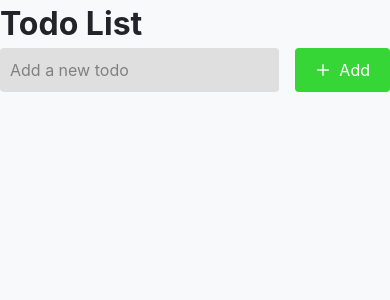
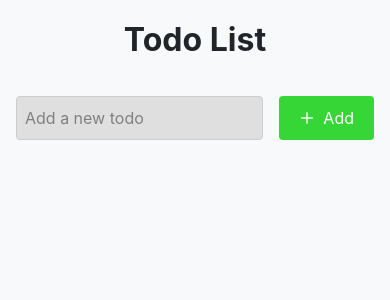
Before and after one commit to hsilv/TechnicalTest, a React (Vite) app in the folder frontend/: page / in a window 390 px wide. Shown: the top 300 px of the page. Built offline with nearby package versions, Linux system fonts and the light colour scheme.

Commit message:
[fix/frontend]: todoInput responsive and make TodoTemplate

```diff
--- a/frontend/src/components/organisms/TodoInput/TodoInput.module.scss
+++ b/frontend/src/components/organisms/TodoInput/TodoInput.module.scss
@@ -1,4 +1,4 @@
-$todoInputBreakpoint: 314px;
+$todoInputBreakpoint: 250px;
 $todoInputBackgroundColor: rgb(223, 223, 223);
 $todoInputPlaceholderColor: gray;
 
@@ -11,7 +11,7 @@ $todoInputPlaceholderColor: gray;
   flex-wrap: wrap;
 
   @media screen and (max-width: $todoInputBreakpoint) {
-    flex-direction: column;
+    flex-direction: column !important;
   }
 }
 
@@ -20,7 +20,7 @@ $todoInputPlaceholderColor: gray;
   background-color: $todoInputBackgroundColor;
   border: none;
   transition: 0.3s ease transform;
-
+  width: 100%;
   &::placeholder {
     color: $todoInputPlaceholderColor;
   }
@@ -36,6 +36,11 @@ $todoInputPlaceholderColor: gray;
   background-color: rgb(53, 214, 53);
   color: white;
 
+  svg {
+    min-width: 16px;
+    min-height: 16px;
+  }
+
   @media screen and (max-width: $todoInputBreakpoint) {
     flex: 1;
     display: flex;
--- a/frontend/src/components/organisms/TodoList/TodoList.tsx
+++ b/frontend/src/components/organisms/TodoList/TodoList.tsx
@@ -1,4 +1,5 @@
 import React from "react";
+import classNames from "classnames";
 import { TodoItem } from "@organisms/TodoItem";
 import styles from "./TodoList.module.scss";
 import { TodoListProps } from "./types";
@@ -8,9 +9,10 @@ const TodoList: React.FC<TodoListProps> = ({
   onCompleteTodo,
   onDeleteTodo,
   onEditTodo,
+  className = "",
 }) => {
   return (
-    <div className={styles.todoListContainer}>
+    <div className={classNames(styles.todoListContainer, className)}>
       <div className={styles.todoItems}>
         {todos.map((todo) => (
           <TodoItem
--- a/frontend/src/components/organisms/TodoList/types.tsx
+++ b/frontend/src/components/organisms/TodoList/types.tsx
@@ -5,4 +5,5 @@ export interface TodoListProps {
   onCompleteTodo: (id: number) => void;
   onDeleteTodo: (id: number) => void;
   onEditTodo: (id: number, newText: string) => void;
+  className?: string;
 }
--- a/frontend/src/components/templates/TodoTemplate/TodoTemplate.module.scss
+++ b/frontend/src/components/templates/TodoTemplate/TodoTemplate.module.scss
@@ -1,2 +1,53 @@
 .todoTemplateContainer {
+  display: flex;
+  flex-direction: column;
+  padding-inline: 16px;
+  row-gap: 16px;
+  overflow: hidden;
+  max-height: 100vh;
 }
+
+.todoHeading {
+  text-align: center;
+  padding: 16px;
+}
+
+.todoList {
+  overflow-y: auto;
+  overflow-x: hidden;
+  margin-bottom: 16px;
+
+  &::-webkit-scrollbar {
+    width: 12px;
+  }
+
+  &::-webkit-scrollbar-track {
+    background: #f7f7f7;
+    border-radius: 10px;
+    margin-inline: 20px;
+  }
+
+  &::-webkit-scrollbar-thumb {
+    background: #888;
+    border-radius: 10px;
+  }
+
+  &::-webkit-scrollbar-thumb:hover {
+    background: #555;
+  }
+}
+
+.todoInput {
+  display: flex;
+  flex-direction: row;
+  flex: 1;
+  min-width: 0;
+
+  input {
+    flex: 1;
+    padding: 8px;
+    border: 1px solid #ccc;
+    border-radius: 4px;
+    font-size: 16px;
+  }
+}
--- a/frontend/src/components/templates/TodoTemplate/TodoTemplate.tsx
+++ b/frontend/src/components/templates/TodoTemplate/TodoTemplate.tsx
@@ -10,13 +10,16 @@ const TodoTemplate: React.FC = () => {
 
   return (
     <div className={styles.todoTemplateContainer}>
-      <Heading level="h1">Todo List</Heading>
-      <TodoInput onAddTodo={addTodo} />
+      <Heading level="h1" className={styles.todoHeading}>
+        Todo List
+      </Heading>
+      <TodoInput onAddTodo={addTodo} className={styles.todoInput} />
       <TodoList
         todos={todos}
         onCompleteTodo={completeTodo}
         onDeleteTodo={deleteTodo}
         onEditTodo={editTodo}
+        className={styles.todoList}
       />
     </div>
   );
```
